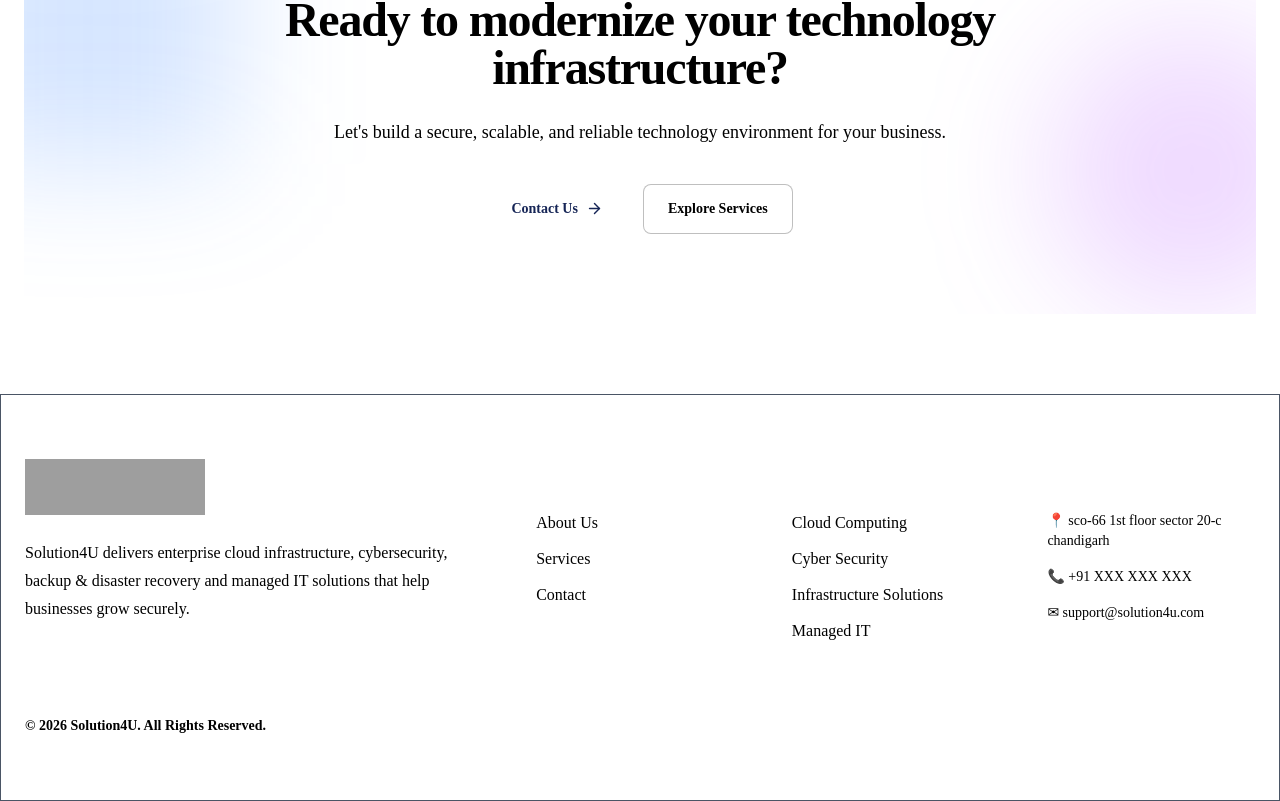
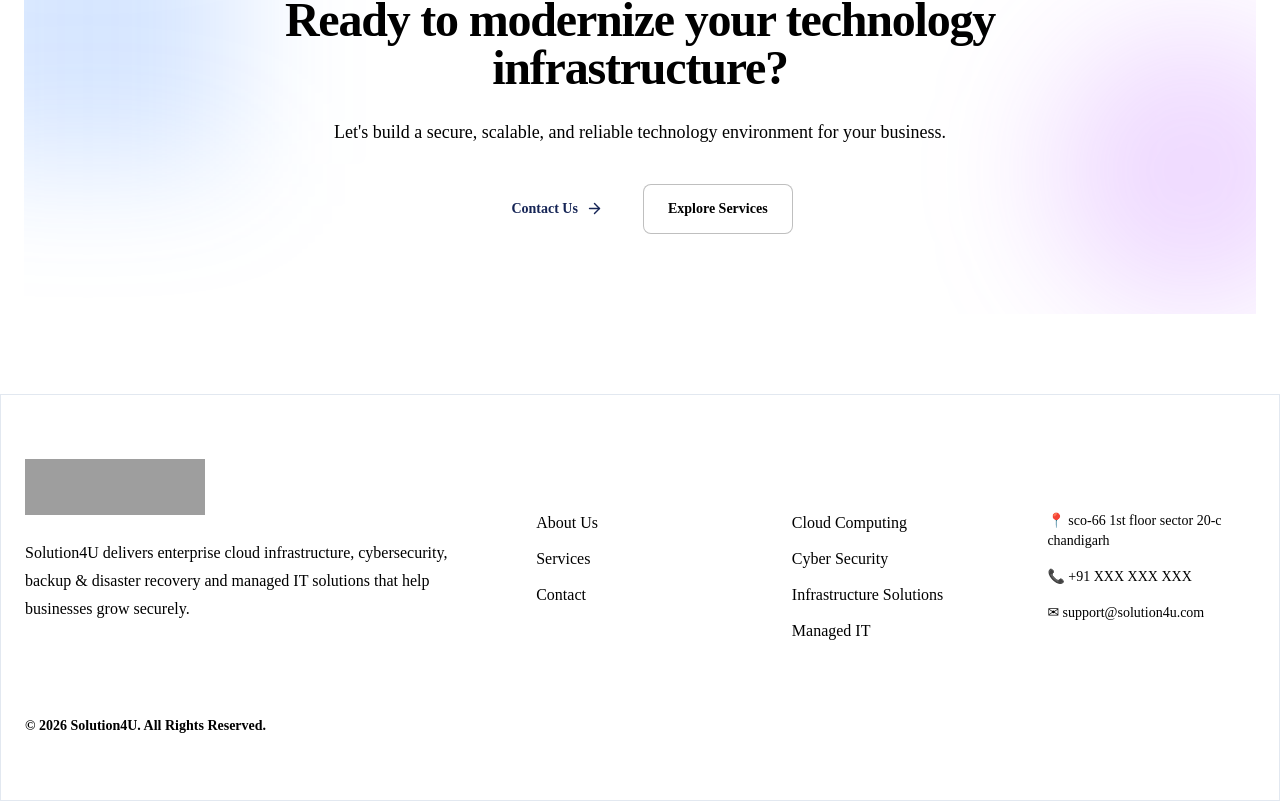
Before and after one commit to arpitbhatia23/sloution4u, a Next.js app: page /about in a window 1280 px wide. Shown: the part 6611-7412 px from the top of the page. Built offline with nearby package versions, Linux system fonts and the light colour scheme; grey boxes are pictures that could not be loaded.

Commit message:
seo update for contact

```diff
--- a/src/components/Footer.jsx
+++ b/src/components/Footer.jsx
@@ -9,7 +9,7 @@ import {
 import Image from "next/image";
 export default function Footer() {
   return (
-    <footer className="bg-white text-black border border-t border-gray-600">
+    <footer className="bg-white text-black border border-t border-slate-200">
       <div className="mx-auto max-w-7xl px-6 py-16">
         <div className="grid gap-12 lg:grid-cols-5">
           {/* Company */}
```
